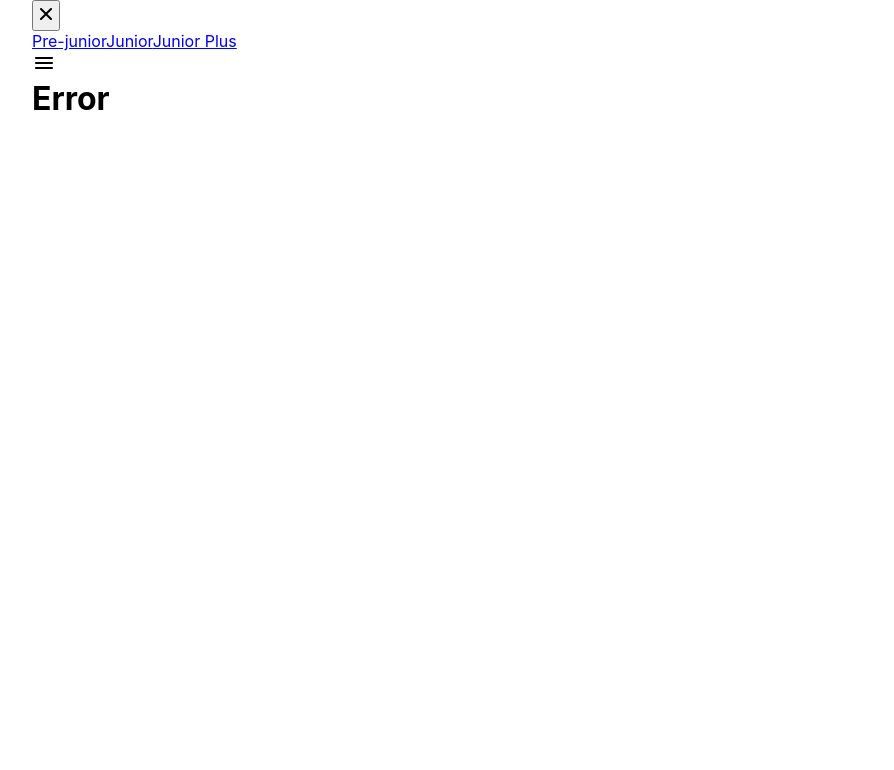
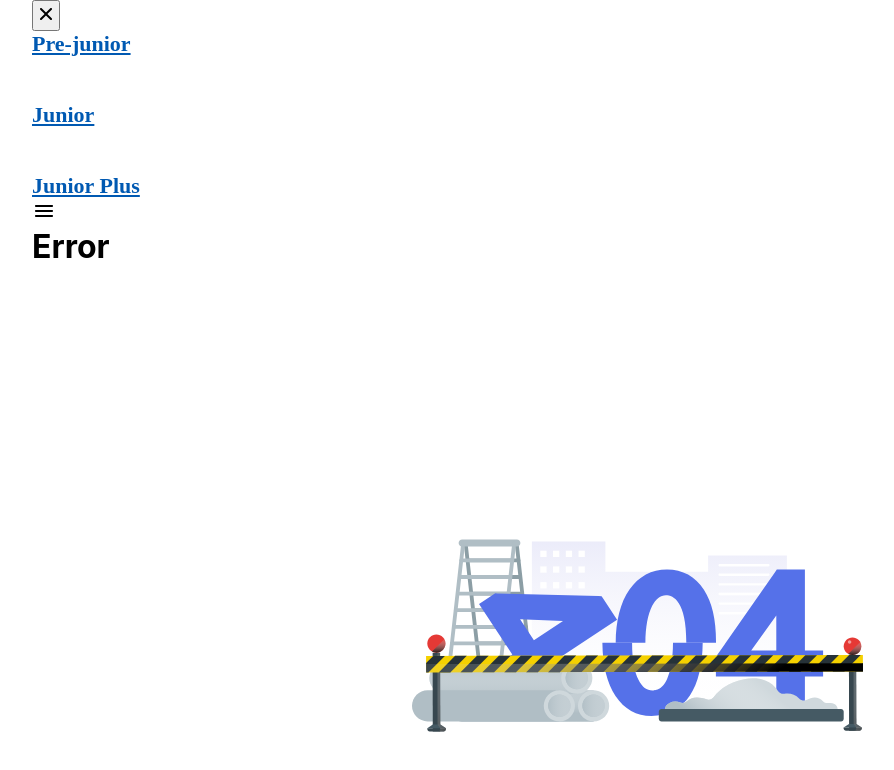
Before and after one commit to pavel1krp/auto-homework, a React (Create React App) app: page /#/error404 in a window 1280 px wide. Shown: the top 770 px of the page, without its empty margins (38-932 px from the left). Built offline with nearby package versions, Linux system fonts and the light colour scheme.

Commit message:
add routing

```diff
--- a/src/s2-homeworks/hw05/Pages.tsx
+++ b/src/s2-homeworks/hw05/Pages.tsx
@@ -16,17 +16,11 @@ function Pages() {
         <div>
             {/*Routes выбирает первый подходящий роут*/}
             <Routes>
-                {/*роутинг будут писать студенты*/}
-                {/*в начале мы попадаем на страницу '/' и переходим сразу на страницу /pre-junior*/}
-                <Route path='/PreJunior' element={<PreJunior/>}/>
+                <Route path={'/'} element={<div></div>} />
 
-                {/*роуты для /pre-junior, /junior, /junior-plus*/}
-                {/*<Route ...*/}
-                {/*<Route ...*/}
-                {/*<Route ...*/}
-
-                {/*роут для несуществующей страницы должен отрисовать <Error404 />*/}
-                {/*<Route ...*/}
+                <Route path={PATH.JUNIOR} element={<Junior />}/>
+                <Route path={PATH.JUNIOR_PLUS} element={<JuniorPlus />}/>
+                <Route path={'/error404'} element={<Error404/>}/>
             </Routes>
         </div>
     )
--- a/src/s2-homeworks/hw05/pages/Junior.tsx
+++ b/src/s2-homeworks/hw05/pages/Junior.tsx
@@ -7,6 +7,7 @@ import React from 'react'
 function Junior() {
     return (
         <div id={'hw5-page-junior'}>
+
             {/*<HW6 />*/}
             {/*<HW7 />*/}
             {/*<HW8 />*/}
--- a/src/s2-homeworks/hw05/sidebar/Sidebar.module.css
+++ b/src/s2-homeworks/hw05/sidebar/Sidebar.module.css
@@ -1,4 +1,5 @@
 .sidebar {
+    width: 100%;
 }
 
 .sidebar.open {
@@ -8,15 +9,25 @@
 }
 
 .nav {
+    display: flex;
+    flex-direction: column;
+    row-gap : 45px;
+    font-size: 22px;
 }
 
 .nav a {
+    text-decoration: none;
+    font-weight: 600;
+    font-family: Montserrat;
+    color: black;
 }
 
 .nav a:hover {
 }
 
 .nav a.active {
+    text-decoration:underline;
+    color: #0059B2;
 }
 .close {
 }
--- a/src/s2-homeworks/hw05/sidebar/Sidebar.tsx
+++ b/src/s2-homeworks/hw05/sidebar/Sidebar.tsx
@@ -31,7 +31,7 @@ export const Sidebar: FC<PropsType> = ({open, handleClose}) => {
                         id={'hw5-pre-junior-link'}
                         to={PATH.PRE_JUNIOR}
                         onClick={handleClose}
-                        // className={...} // делает студент
+                        className={s.active}
                     >
                         Pre-junior
                     </NavLink>
@@ -39,7 +39,7 @@ export const Sidebar: FC<PropsType> = ({open, handleClose}) => {
                         id={'hw5-junior-link'}
                         to={PATH.JUNIOR}
                         onClick={handleClose}
-                        // className={...} // делает студент
+                        className={s.active}
                     >
                         Junior
                     </NavLink>
@@ -47,7 +47,7 @@ export const Sidebar: FC<PropsType> = ({open, handleClose}) => {
                         id={'hw5-junior-plus-link'}
                         to={PATH.JUNIOR_PLUS}
                         onClick={handleClose}
-                        // className={...} // делает студент
+                        className={s.active}
                     >
                         Junior Plus
                     </NavLink>
```
